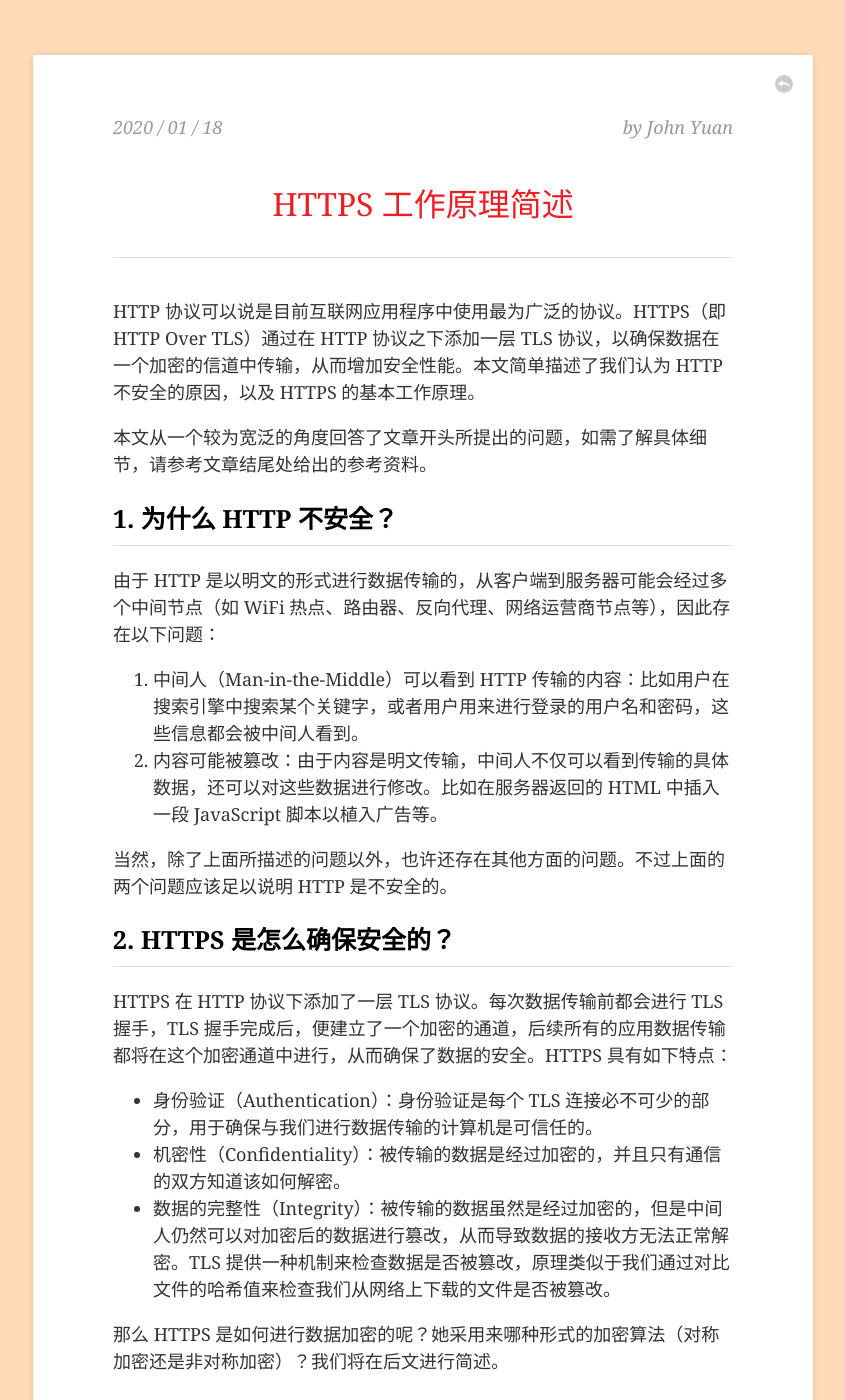
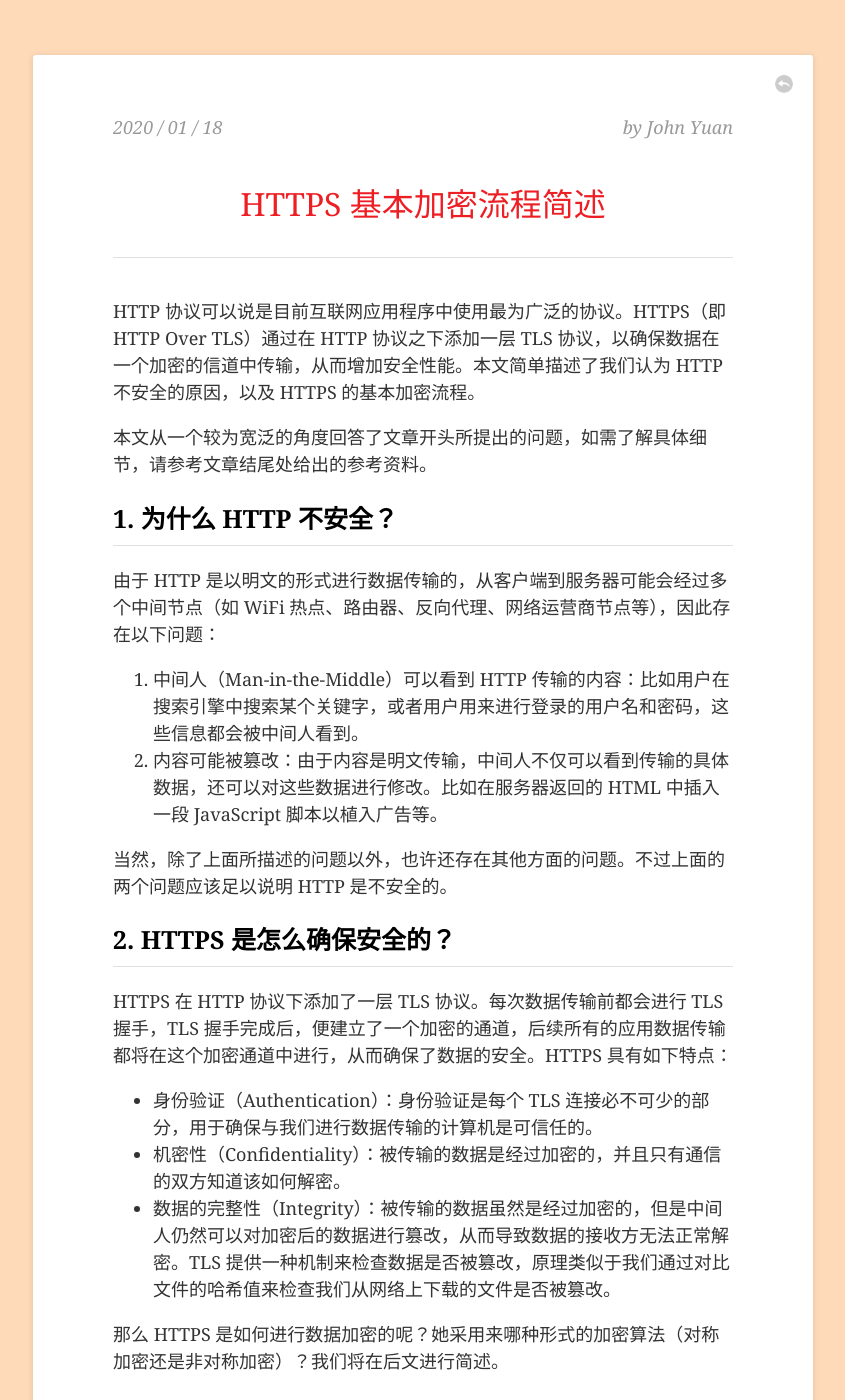
Before and after one commit to john-yuan/blog, a Jekyll site: the page built from _posts/2020-01-18-how-http-works.md, in a window 1280 px wide and 1400 px high. Shown: the whole window, without its empty margins (217-1062 px from the left). Built offline with Jekyll 4.4.1, drawn with Linux system fonts in a browser that asks for light colours; some of the changed text lies outside the part shown.

Commit message:
docs: update the post How https works

```diff
--- a/_posts/2020-01-18-how-http-works.md
+++ b/_posts/2020-01-18-how-http-works.md
@@ -1,11 +1,11 @@
 ---
 layout: post
-title: HTTPS 工作原理简述
+title: HTTPS 基本加密流程简述
 category: web
 tags: http https
 ---
 
-HTTP 协议可以说是目前互联网应用程序中使用最为广泛的协议。HTTPS（即 HTTP Over TLS）通过在 HTTP 协议之下添加一层 TLS 协议，以确保数据在一个加密的信道中传输，从而增加安全性能。本文简单描述了我们认为 HTTP 不安全的原因，以及 HTTPS 的基本工作原理。
+HTTP 协议可以说是目前互联网应用程序中使用最为广泛的协议。HTTPS（即 HTTP Over TLS）通过在 HTTP 协议之下添加一层 TLS 协议，以确保数据在一个加密的信道中传输，从而增加安全性能。本文简单描述了我们认为 HTTP 不安全的原因，以及 HTTPS 的基本加密流程。
 
 <!--more-->
 
@@ -30,9 +30,9 @@ HTTPS 在 HTTP 协议下添加了一层 TLS 协议。每次数据传输前都会
 
 那么 HTTPS 是如何进行数据加密的呢？她采用来哪种形式的加密算法（对称加密还是非对称加密）？我们将在后文进行简述。
 
-## 3. HTTPS 加密原理
+## 3. HTTPS 基本加密流程
 
-在正式描述 HTTPS 加密原理之前，我们需要先了解两种加密形式（即对称加密和非对称加密）各自的特点。
+在正式描述 HTTPS 加密流程之前，我们需要先了解两种加密形式（即对称加密和非对称加密）各自的特点。
 
 * **对称加密**：对称加密使用同一个密钥进行数据的加密和解密，这就要求通信的双方使用同一个密钥。由此带来的问题是，通信双方必须通过网络共享密钥，而密钥的传输是没有加密的，因此密钥也有可能被中间人截取。密钥被截取后，中间人也可以通过这个密钥来解密同一个密钥加密的数据，从而让加密操作失去了意义。**虽然存在这样的缺点，不过对于非对称加密而言，对称加密所需的计算量要小的多，因此性能比非对称加密要更好。**
 * **非对称加密**：非对称加密使用两个密钥，一个叫做私玥，另一个叫做公钥。使用公钥进行加密的数据，只有用与这个公钥配对的私玥才能解密。服务端生成公钥私钥后，将公钥通过网络传输给客户端，客户端用这个公钥来加密需要传输的数据并发送给服务端，服务端用私玥解密即可查看原始数据。即使中间人截取了公钥和被加密的数据，由于没有私玥，他也无法解密。**虽然非对称加密非常安全，但是对比对称加密而言需要更大的计算工作量，因此更占用计算机 CPU 资源，如果有大量的 TLS 连接，显然会导致性能问题。**
```
